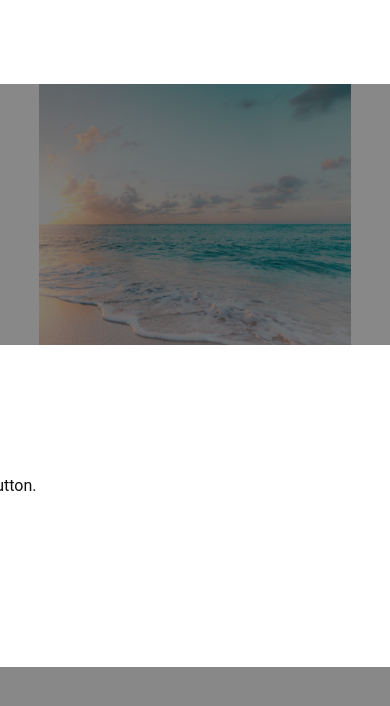
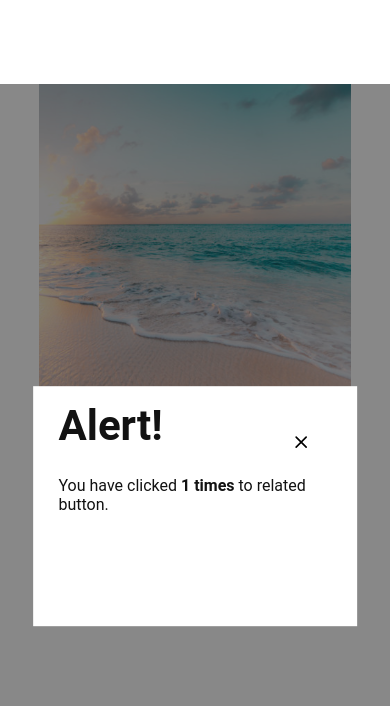
Before and after one commit to ZhukovMikhail/frontend-recruitment-task-gg, a website built with Parcel: page src/index.html in a window 390 px wide. Both pictures are taken after a click on the button "Button". Built offline with nearby package versions, Linux system fonts and the light colour scheme.

Commit message:
fixed modal CSS
fixed modal responsive

```diff
--- a/src/sass/_modal.scss
+++ b/src/sass/_modal.scss
@@ -14,12 +14,13 @@
   left: 50%;
   transform: translate(-50%, -50%);
 }
+
 .modal {
   @extend .modal-template;
-  width: 920px;
+  width: 70vw;
   height: 210px;
   background-color: #ffffff;
-  padding: 56px 95px;
+  padding: 3.8vw 6.5vw;
 
   &_title {
     font-weight: 700;
@@ -60,3 +61,9 @@
 .is-hidden {
   display: none;
 }
+@media (min-width: 1200px) {
+  .modal {
+    width: 920px;
+    padding: 56px 95px;
+  }
+}
```
Also changed, not shown: src/partials/modal.html (+0 -6 lines).
